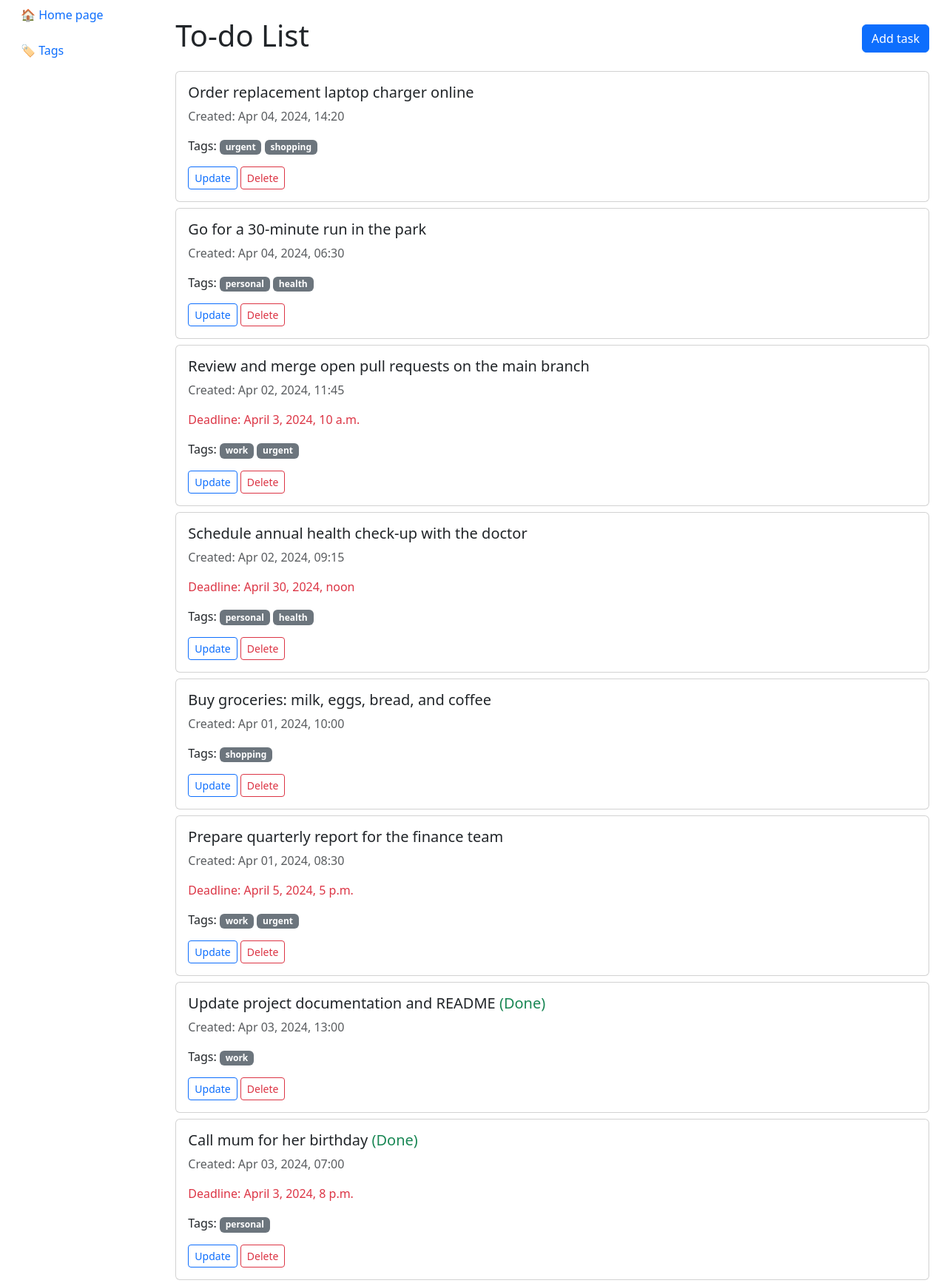
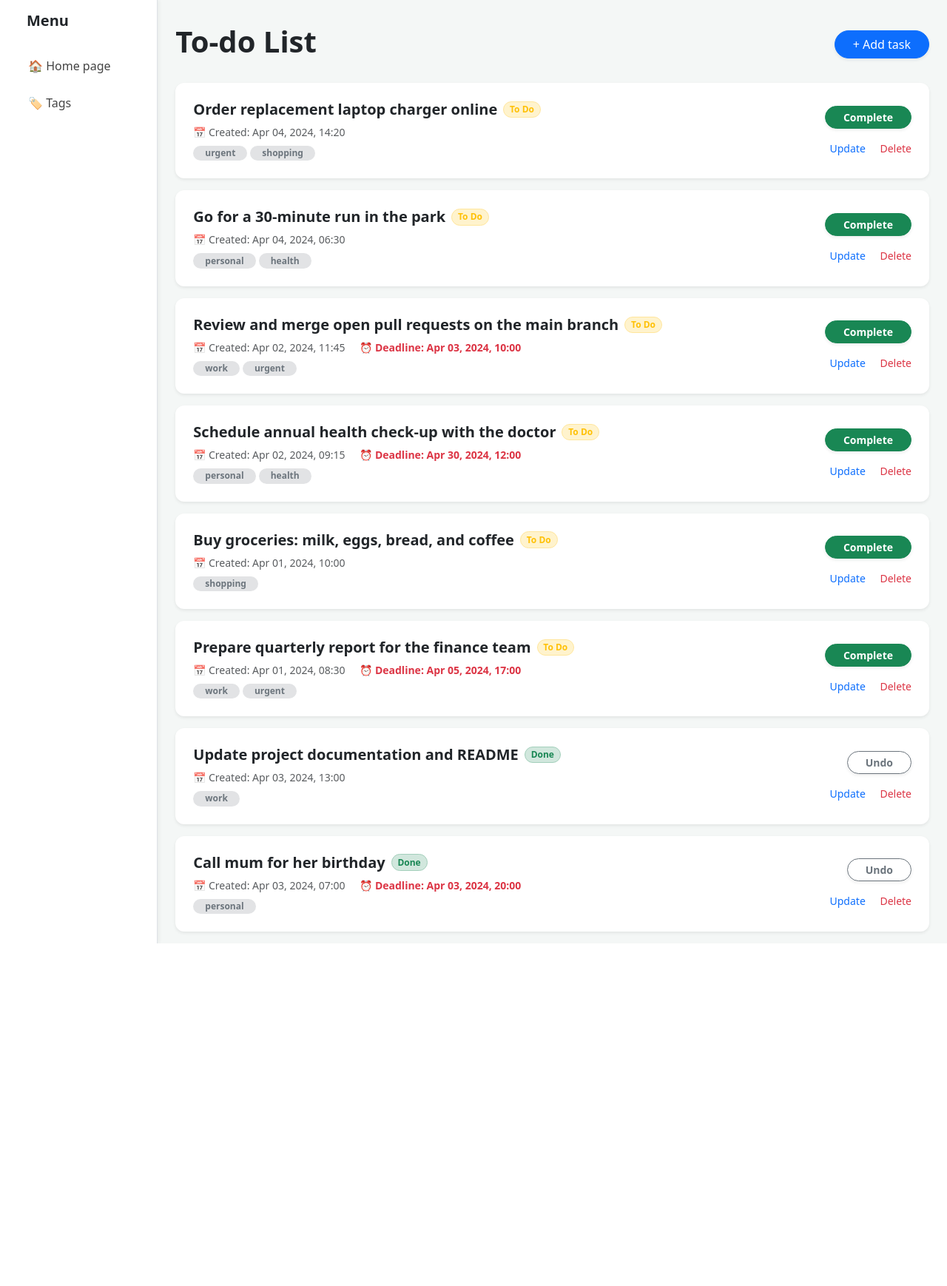
Before and after one commit to MateuszRuszczynski/to_do_list, a Django app: page / in a window 1280 px wide. Shown: the whole page at 74% size. After the commit the page ends 1275 px from the top, so only its background shows below. Run offline with Django 5.2, Linux system fonts and the light colour scheme; data comes from the database, SQL or seed files in the repository.

Commit message:
feat: add new classes to base.html and index.html

```diff
--- a/manager/forms.py
+++ b/manager/forms.py
@@ -22,6 +22,8 @@ class TaskForm(forms.ModelForm):
                 'rows': 4,
                 'placeholder': 'What needs to be done?',
             }),
-            'deadline': forms.DateTimeInput(),
+            'deadline': forms.DateTimeInput(attrs={
+                'type': 'date'
+            }),
             'tags': forms.CheckboxSelectMultiple(),
         }
--- a/manager/urls.py
+++ b/manager/urls.py
@@ -8,6 +8,7 @@ from manager.views import (
     TaskDeleteView,
     TaskUpdateView,
     index,
+    toggle_task_done,
 )
 
 
@@ -15,9 +16,10 @@ app_name = "manager"
 
 urlpatterns = [
     path("", index, name="index"),
-    path("task/create/", TaskCreateView.as_view(), name="task_create"),
-    path("task/update/<int:pk>/", TaskUpdateView.as_view(), name="task_update"),
-    path("task/delete/<int:pk>/", TaskDeleteView.as_view(), name="task_delete"),
+    path("task/create/", TaskCreateView.as_view(), name="task-create"),
+    path("task/update/<int:pk>/", TaskUpdateView.as_view(), name="task-update"),
+    path("task/delete/<int:pk>/", TaskDeleteView.as_view(), name="task-delete"),
+    path("task/toggle_done/<int:pk>/", toggle_task_done, name="toggle-task-done"),
     path("tag/", TagListView.as_view(), name="tag_list"),
     path("tag/create/", TagCreateView.as_view(), name="tag_create"),
     path("tag/update/<int:pk>/", TagUpdateView.as_view(), name="tag_update"),
--- a/manager/views.py
+++ b/manager/views.py
@@ -1,4 +1,4 @@
-from django.shortcuts import render
+from django.shortcuts import redirect, render
 from django.urls import reverse_lazy
 from django.views.generic import CreateView, DeleteView, ListView, UpdateView
 from manager.forms import TagForm, TaskForm
@@ -8,6 +8,12 @@ from manager.models import Tag, Task
 def index(request):
     tasks = Task.objects.prefetch_related("tags").order_by("is_done", "-datetime")
     return render(request, "manager/index.html", {"tasks": tasks})
+
+def toggle_task_done(request, pk):
+    task = Task.objects.get(pk=pk)
+    task.is_done = not task.is_done
+    task.save()
+    return redirect("manager:index")
 
 
 class TaskCreateView(CreateView):
--- a/task_manager/templates/base.html
+++ b/task_manager/templates/base.html
@@ -4,32 +4,38 @@
     <meta charset="UTF-8" />
     <meta name="viewport" content="width=device-width, initial-scale=1.0" />
     <title>{% block title %}Task Manager{% endblock %}</title>
-    <link
-      href="https://cdn.jsdelivr.net/npm/bootstrap@5.3.0/dist/css/bootstrap.min.css"
-      rel="stylesheet"
-    />
+    <link href="https://cdn.jsdelivr.net/npm/bootstrap@5.3.0/dist/css/bootstrap.min.css" rel="stylesheet" />
+    <style>
+      body { background-color: #f4f7f6; }
+      .sidebar {
+        min-height: 100vh;
+        background-color: #ffffff;
+        border-right: 1px solid #dee2e6;
+        box-shadow: 2px 0 5px rgba(0,0,0,0.05);
+      }
+      .nav-link { color: #444; border-radius: 8px; margin: 5px 10px; transition: 0.3s; }
+      .nav-link:hover { background-color: #f0f2f5; color: #0d6efd; }
+      .main-content { padding-top: 2rem; }
+    </style>
   </head>
   <body>
     <div class="container-fluid">
       <div class="row">
-        <nav class="col-md-3 col-lg-2 d-md-block sidebar collapse">
-          <div class="position-sticky">
+        <nav class="col-md-3 col-lg-2 d-md-block sidebar">
+          <div class="position-sticky pt-3">
+            <h5 class="px-4 mb-4 fw-bold">Menu</h5>
             <ul class="nav flex-column">
               <li class="nav-item">
-                <a class="nav-link" href="{% url 'manager:index' %}">
-                  🏠 Home page
-                </a>
+                <a class="nav-link" href="{% url 'manager:index' %}">🏠 Home page</a>
               </li>
-              <li class="nav-item mt-2">
-                <a class="nav-link" href="">
-                  🏷️ Tags
-                </a>
+              <li class="nav-item">
+                <a class="nav-link" href="">🏷️ Tags</a>
               </li>
             </ul>
           </div>
         </nav>
 
-        <main class="col-md-9 ms-sm-auto col-lg-10 px-md-4 mt-4">
+        <main class="col-md-9 ms-sm-auto col-lg-10 px-md-4 main-content">
           {% block content %}{% endblock %}
         </main>
       </div>
--- a/task_manager/templates/manager/index.html
+++ b/task_manager/templates/manager/index.html
@@ -2,45 +2,63 @@
 
 {% block title %}Task Manager - Home{% endblock %}
 
-{%block content %}
-<div class="d-flex justify-content-between align-items-center mb-3">
-  <h1>To-do List</h1>
-  <a href="{% url 'manager:task_create' %}" class="btn btn-primary">Add task</a>
+{% block content %}
+<div class="d-flex justify-content-between align-items-center mb-4">
+  <h1 class="fw-bold text-dark">To-do List</h1>
+  <a href="{% url 'manager:task-create' %}" class="btn btn-primary px-4 rounded-pill shadow-sm">
+    + Add task
+  </a>
 </div>
 
 {% for task in tasks %}
-<div class="card mb-2">
-  <div class="card-body">
-    <h5>
-      {{ task.content }}
-      {% if task.is_done %}
-      <span class="text-success">(Done)</span>
-      {% endif %}
-    </h5>
-    <p class="text-muted">Created: {{ task.datetime|date:"M d, Y, H:i" }}</p>
-    {% if task.deadline %}
-    <p class="text-danger">Deadline: {{ task.deadline }}</p>
-    {% endif %}
+<div class="card mb-3 border-0 shadow-sm overflow-hidden" style="border-radius: 12px;">
+  <div class="card-body p-4">
+    <div class="d-flex justify-content-between align-items-center">
 
-    <p>
-      Tags: {% for tag in task.tags.all %}
-      <span class="badge bg-secondary">{{ tag.name }}</span>
-      {% endfor %}
-    </p>
+      <div class="flex-grow-1">
+        <div class="d-flex align-items-center mb-2">
+          <h5 class="mb-0 fw-bold me-2">{{ task.content }}</h5>
+          {% if task.is_done %}
+            <span class="badge bg-success-subtle text-success border border-success-subtle rounded-pill">Done</span>
+          {% else %}
+            <span class="badge bg-warning-subtle text-warning border border-warning-subtle rounded-pill">To Do</span>
+          {% endif %}
+        </div>
 
-    <a
-      href="{% url 'manager:task_update' task.pk %}"
-      class="btn btn-sm btn-outline-primary"
-      >Update</a
-    >
-    <a
-      href="{% url 'manager:task_delete' task.pk %}"
-      class="btn btn-sm btn-outline-danger"
-      >Delete</a
-    >
+        <div class="text-muted small mb-2">
+          <span class="me-3">📅 Created: {{ task.datetime|date:"M d, Y, H:i" }}</span>
+          {% if task.deadline %}
+            <span class="text-danger fw-semibold">⏰ Deadline: {{ task.deadline|date:"M d, Y, H:i" }}</span>
+          {% endif %}
+        </div>
+
+        <div class="d-flex flex-wrap gap-1">
+          {% for tag in task.tags.all %}
+            <span class="badge bg-secondary-subtle text-secondary rounded-pill px-3">{{ tag.name }}</span>
+          {% endfor %}
+        </div>
+      </div>
+
+      <div class="text-end d-flex flex-column align-items-end gap-3 ms-4">
+        <form action="{% url 'manager:toggle-task-done' task.pk %}" method="post">
+          {% csrf_token %}
+          <button type="submit" class="btn {% if task.is_done %}btn-outline-secondary{% else %}btn-success{% endif %} btn-sm rounded-pill px-4 shadow-sm fw-semibold">
+            {% if task.is_done %} Undo {% else %} Complete {% endif %}
+          </button>
+        </form>
+
+        <div class="small">
+          <a href="{% url 'manager:task-update' task.pk %}" class="text-primary text-decoration-none me-3 hover-underline">Update</a>
+          <a href="{% url 'manager:task-delete' task.pk %}" class="text-danger text-decoration-none hover-underline">Delete</a>
+        </div>
+      </div>
+
+    </div>
   </div>
 </div>
 {% empty %}
-<p>No tasks yet!</p>
+<div class="text-center py-5">
+  <p class="text-muted fs-5">No tasks yet! Start by adding one above.</p>
+</div>
 {% endfor %}
 {% endblock %}
```
